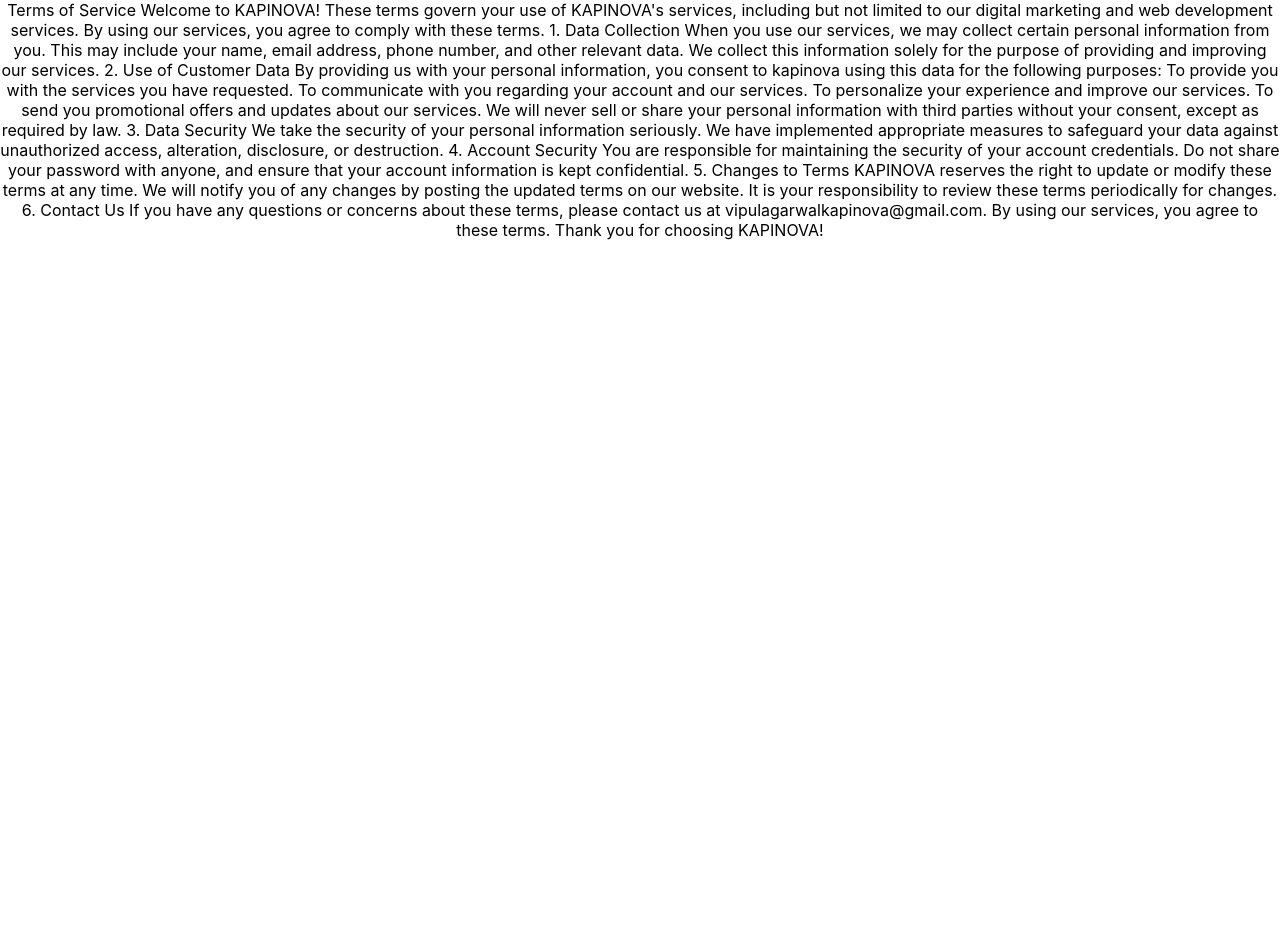
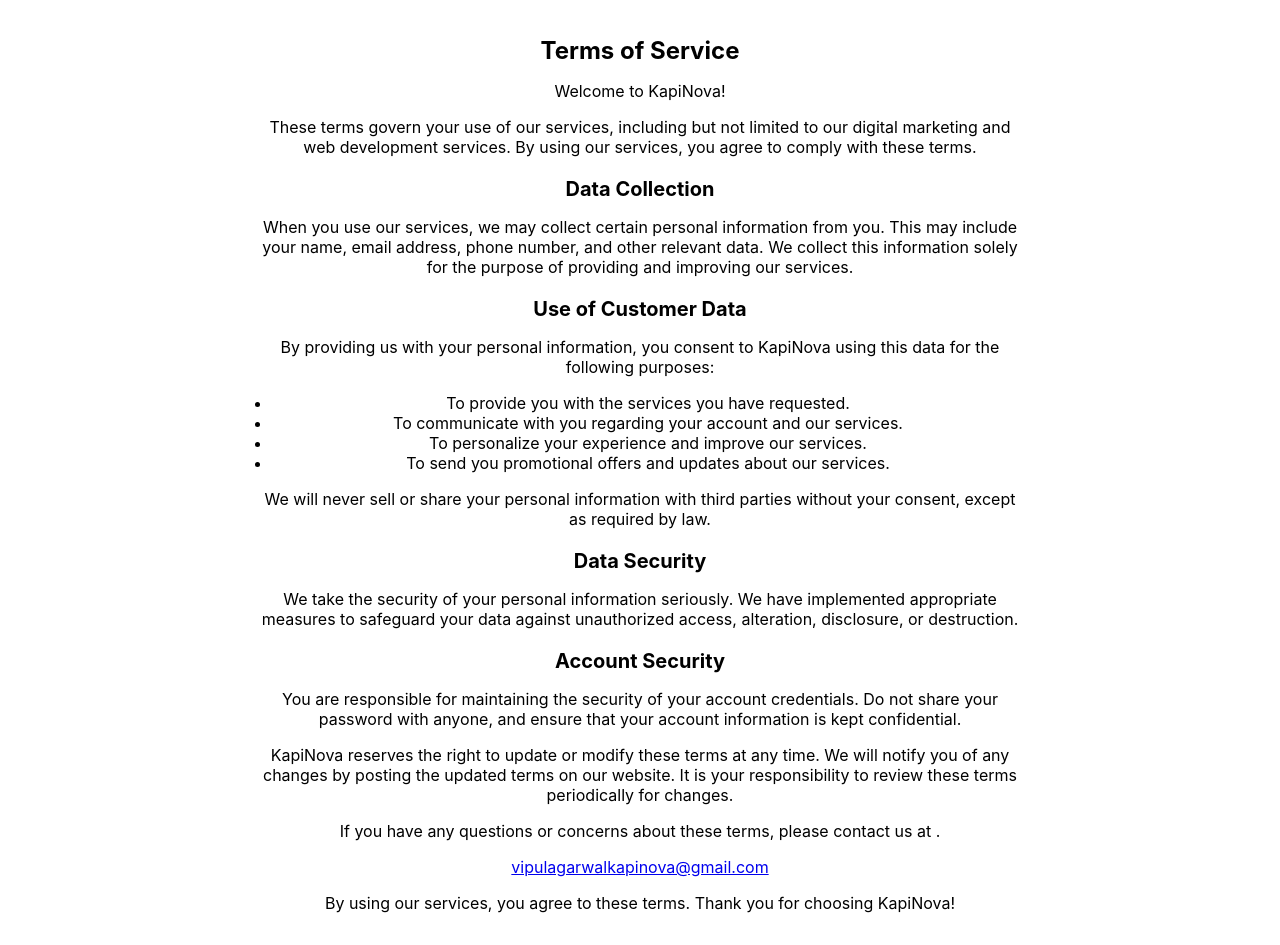
Before and after one commit to Bhati90/kapinovaweb, a React (Create React App) app: page /term in a window 1280 px wide. Before the commit the page ends 800 px from the top, so only its background shows below. Built offline with nearby package versions, Linux system fonts and the light colour scheme.

Commit message:
Update Term.js

```diff
--- a/src/component/Term.js
+++ b/src/component/Term.js
@@ -1,48 +1,82 @@
 import React from 'react'
-
 const Term = () => {
   return (
-    <div>
+    <div className="max-w-3xl mx-auto p-4">
+      <h2 className="text-2xl font-bold mb-4">Terms of Service</h2>
+      <p className="mb-4">Welcome to KapiNova!</p>
+      <p className="mb-4">These terms govern your use of our services, including but not limited to our digital marketing and web development services. By using our services, you agree to comply with these terms.</p>
 
-Terms of Service
+      <h3 className="text-xl font-bold mb-2">Data Collection</h3>
+      <p className="mb-4">When you use our services, we may collect certain personal information from you. This may include your name, email address, phone number, and other relevant data. We collect this information solely for the purpose of providing and improving our services.</p>
 
-Welcome to KAPINOVA!
+      <h3 className="text-xl font-bold mb-2">Use of Customer Data</h3>
+      <p className="mb-2">By providing us with your personal information, you consent to KapiNova using this data for the following purposes:</p>
+      <ul className="list-disc pl-4 mb-4">
+        <li>To provide you with the services you have requested.</li>
+        <li>To communicate with you regarding your account and our services.</li>
+        <li>To personalize your experience and improve our services.</li>
+        <li>To send you promotional offers and updates about our services.</li>
+      </ul>
+      <p className="mb-4">We will never sell or share your personal information with third parties without your consent, except as required by law.</p>
 
-These terms govern your use of KAPINOVA's services, including but not limited to our digital marketing and web development services. By using our services, you agree to comply with these terms.
+      <h3 className="text-xl font-bold mb-2">Data Security</h3>
+      <p className="mb-4">We take the security of your personal information seriously. We have implemented appropriate measures to safeguard your data against unauthorized access, alteration, disclosure, or destruction.</p>
 
-1. Data Collection
+      <h3 className="text-xl font-bold mb-2">Account Security</h3>
+      <p className="mb-4">You are responsible for maintaining the security of your account credentials. Do not share your password with anyone, and ensure that your account information is kept confidential.</p>
 
-When you use our services, we may collect certain personal information from you. This may include your name, email address, phone number, and other relevant data. We collect this information solely for the purpose of providing and improving our services.
+      <p className="mb-4">KapiNova reserves the right to update or modify these terms at any time. We will notify you of any changes by posting the updated terms on our website. It is your responsibility to review these terms periodically for changes.</p>
 
-2. Use of Customer Data
+      <p>If you have any questions or concerns about these terms, please contact us at .</p><a href = "mailto:vipulagarwalkapinova@gmail.com">vipulagarwalkapinova@gmail.com</a>
 
-By providing us with your personal information, you consent to kapinova using this data for the following purposes:
+      <p>By using our services, you agree to these terms. Thank you for choosing KapiNova!</p>
+    </div>
+  );
+};
 
-To provide you with the services you have requested.
-To communicate with you regarding your account and our services.
-To personalize your experience and improve our services.
-To send you promotional offers and updates about our services.
-We will never sell or share your personal information with third parties without your consent, except as required by law.
+// const Term = () => {
+//   return (
+//     <div>
 
-3. Data Security
+// Terms of Service
 
-We take the security of your personal information seriously. We have implemented appropriate measures to safeguard your data against unauthorized access, alteration, disclosure, or destruction.
+// Welcome to KAPINOVA!
 
-4. Account Security
+// These terms govern your use of KAPINOVA's services, including but not limited to our digital marketing and web development services. By using our services, you agree to comply with these terms.
 
-You are responsible for maintaining the security of your account credentials. Do not share your password with anyone, and ensure that your account information is kept confidential.
+// 1. Data Collection
 
-5. Changes to Terms
+// When you use our services, we may collect certain personal information from you. This may include your name, email address, phone number, and other relevant data. We collect this information solely for the purpose of providing and improving our services.
 
-KAPINOVA reserves the right to update or modify these terms at any time. We will notify you of any changes by posting the updated terms on our website. It is your responsibility to review these terms periodically for changes.
+// 2. Use of Customer Data
 
-6. Contact Us
+// By providing us with your personal information, you consent to kapinova using this data for the following purposes:
 
-If you have any questions or concerns about these terms, please contact us at vipulagarwalkapinova@gmail.com.
+// To provide you with the services you have requested.
+// To communicate with you regarding your account and our services.
+// To personalize your experience and improve our services.
+// To send you promotional offers and updates about our services.
+// We will never sell or share your personal information with third parties without your consent, except as required by law.
 
-By using our services, you agree to these terms. Thank you for choosing KAPINOVA!
-    </div>
-  )
-}
+// 3. Data Security
+
+// We take the security of your personal information seriously. We have implemented appropriate measures to safeguard your data against unauthorized access, alteration, disclosure, or destruction.
+
+// 4. Account Security
+
+// You are responsible for maintaining the security of your account credentials. Do not share your password with anyone, and ensure that your account information is kept confidential.
+
+// 5. Changes to Terms
+
+// KAPINOVA reserves the right to update or modify these terms at any time. We will notify you of any changes by posting the updated terms on our website. It is your responsibility to review these terms periodically for changes.
+
+// 6. Contact Us
+
+// If you have any questions or concerns about these terms, please contact us at vipulagarwalkapinova@gmail.com.
+
+// By using our services, you agree to these terms. Thank you for choosing KAPINOVA!
+//     </div>
+//   )
+// }
 
 export default Term
```
